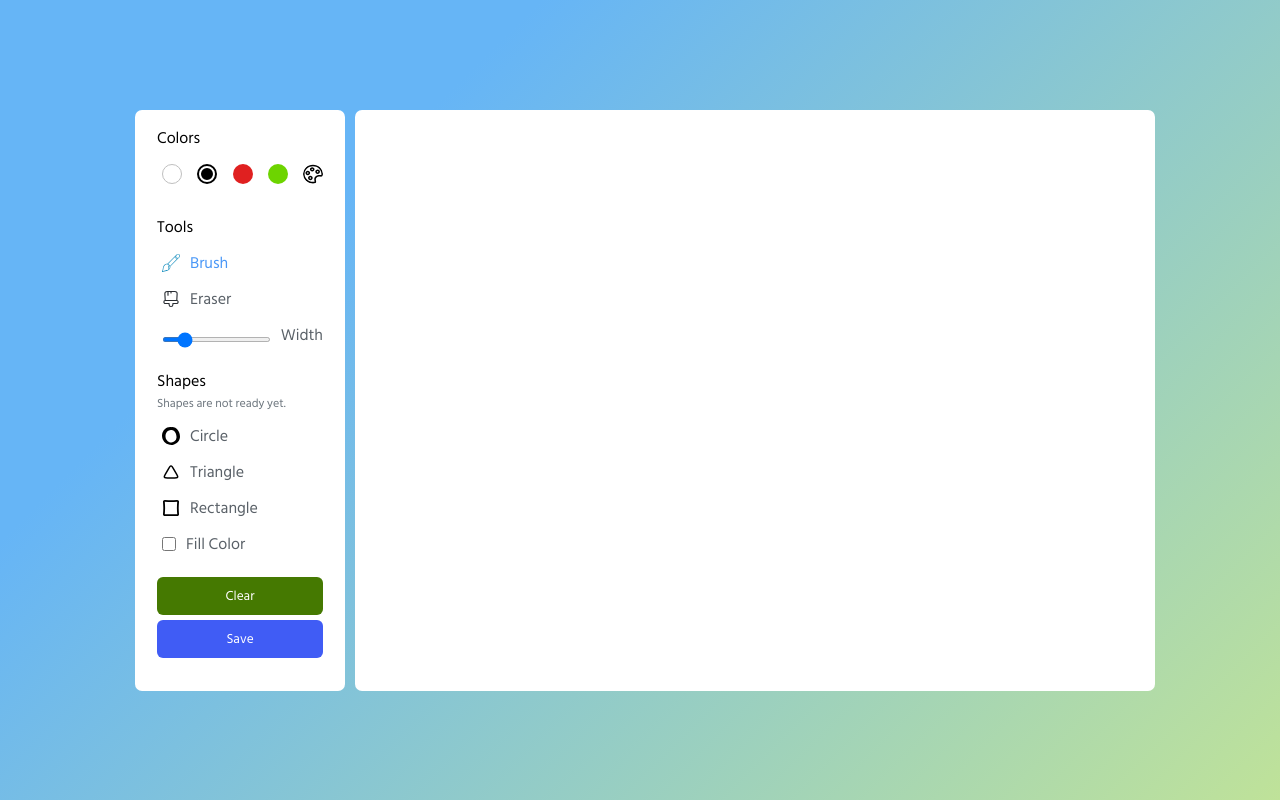
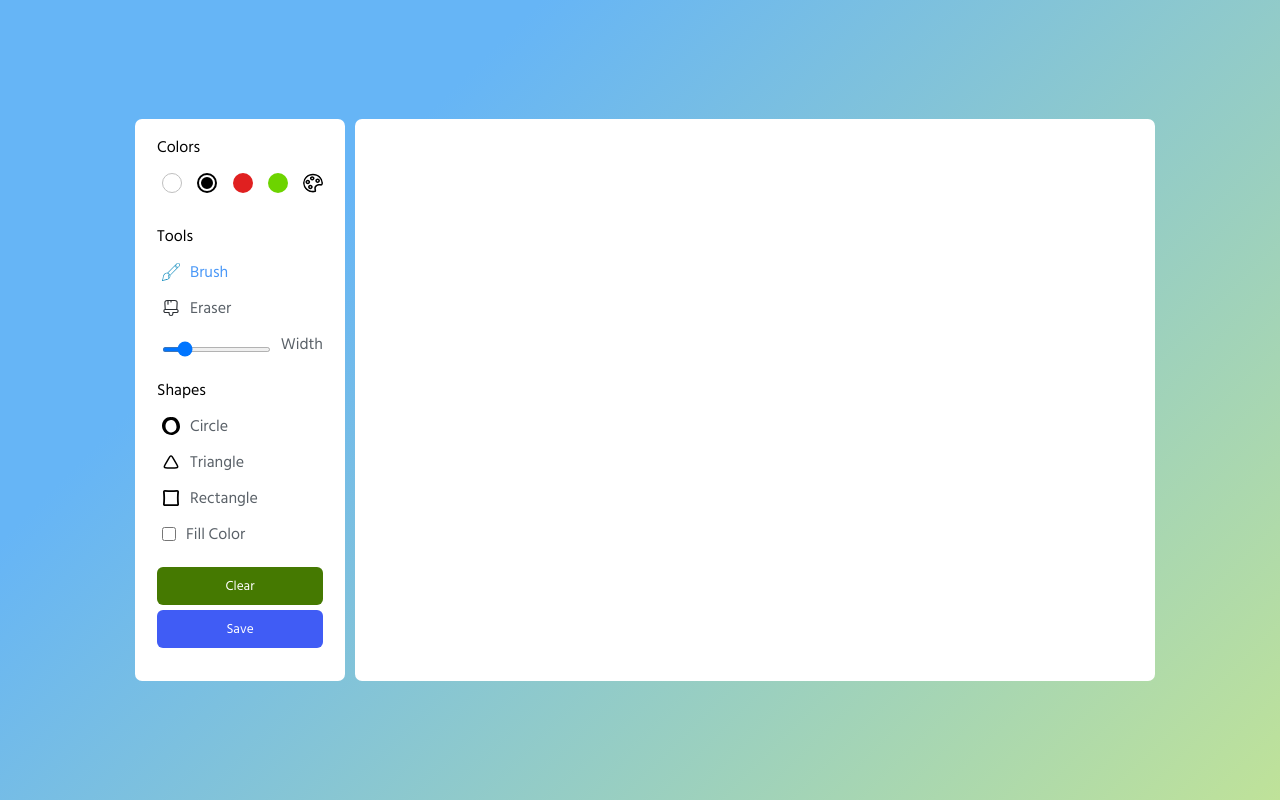
Before and after one commit to uthsobcb/ongkon, a plain HTML site: page index.html in a window 1280 px wide. Drawn offline with Linux system fonts and the light colour scheme.

Commit message:
Updated a text

```diff
--- a/index.html
+++ b/index.html
@@ -52,7 +52,6 @@
             </div>
             <div class="row">
                 <div class="title">Shapes</div>
-                <p>Shapes are not ready yet.</p>
                 <ul class="options">
                     <li class="option tool" id="circle">
                         <img class="icon" src="assets/circle.svg" alt="">
```
